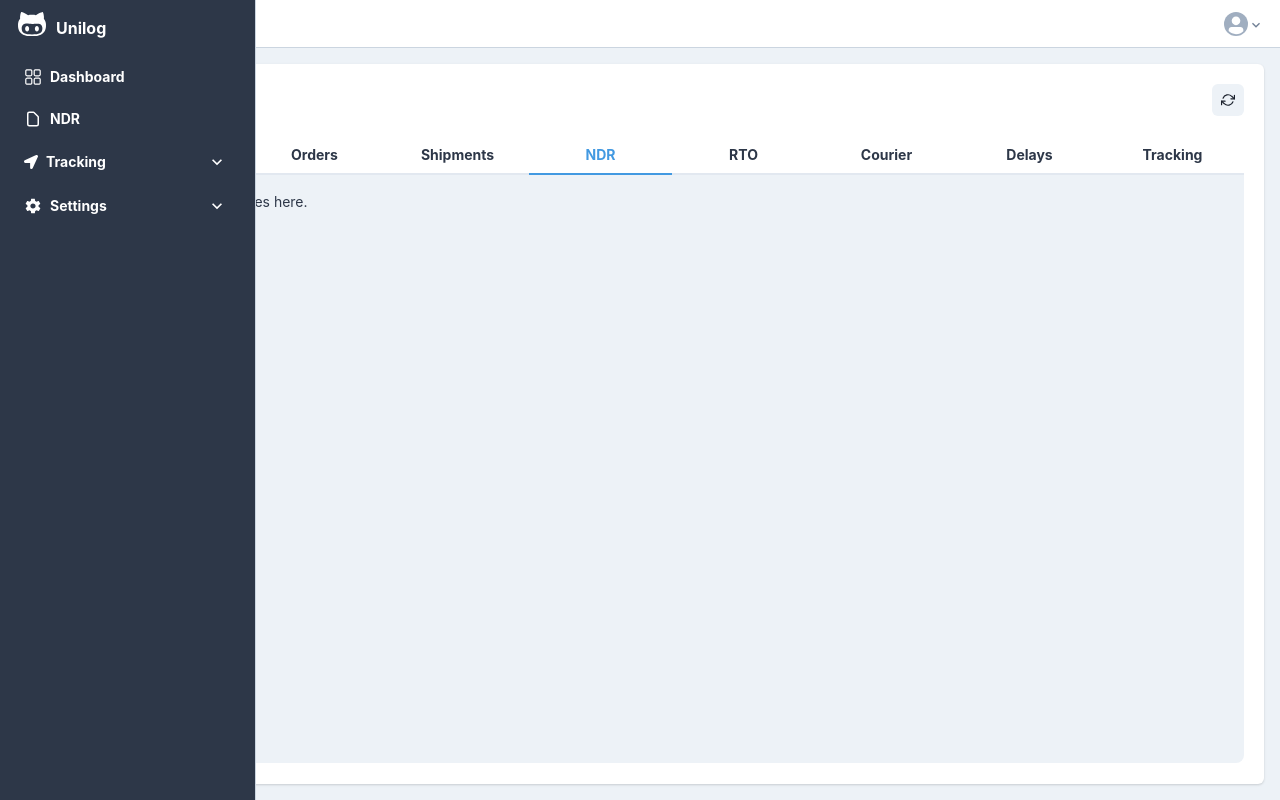
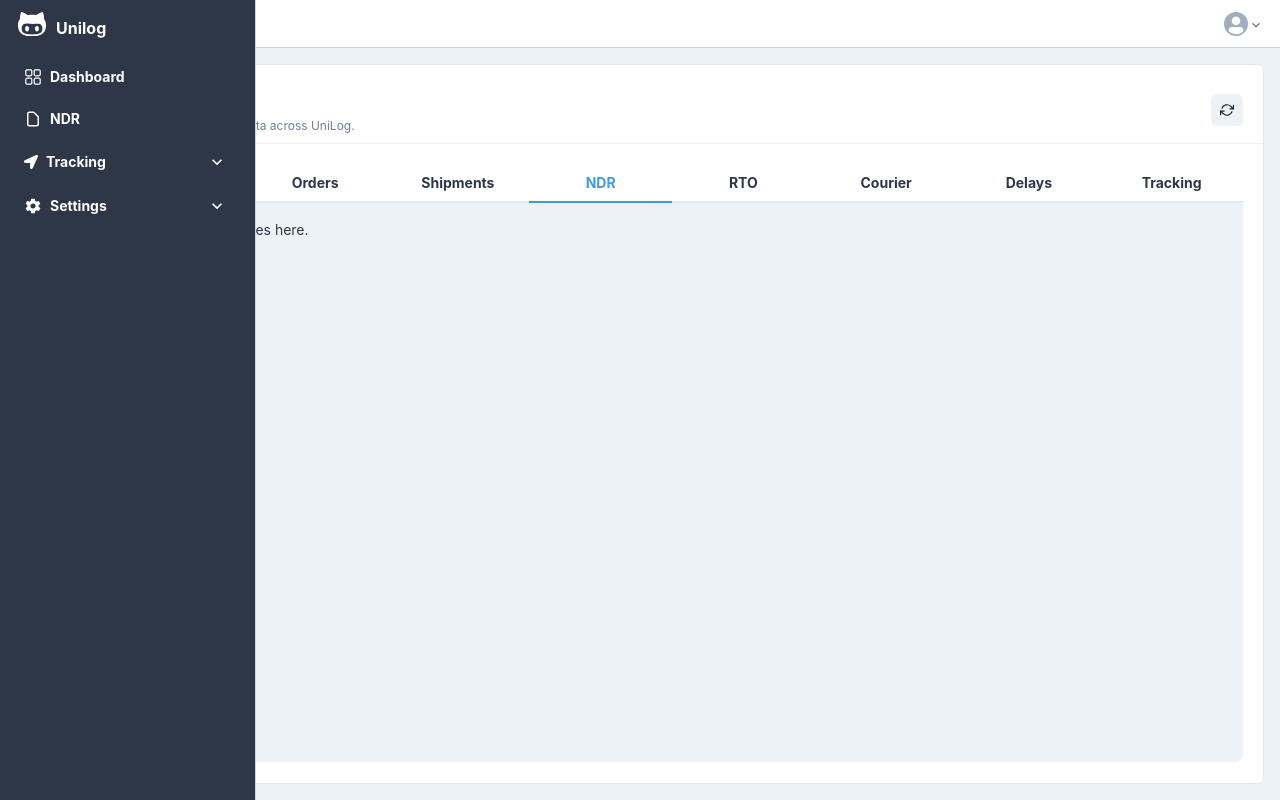
Before and after one commit to shaswat-jsr-97/unilog-shaswat, a Next.js app: page /dashboard/ndr in a window 1280 px wide. Built offline with nearby package versions, Linux system fonts and the light colour scheme.

Commit message:
Replace individual card components on different pages with a PageCard component

```diff
--- a/layouts/Dashboard/Dashboard.tsx
+++ b/layouts/Dashboard/Dashboard.tsx
@@ -1,21 +1,9 @@
-import {
-    Box,
-    Card,
-    CardBody,
-    CardHeader,
-    Flex,
-    Heading,
-    IconButton,
-    Tab,
-    TabList,
-    Tabs,
-    Tooltip,
-} from '@chakra-ui/react'
+import { Box, CardBody, Tab, TabList, Tabs } from '@chakra-ui/react'
 import Link from 'next/link'
 import { useRouter } from 'next/router'
 import React, { ReactNode, useEffect, useState } from 'react'
 import toast from 'react-hot-toast'
-import { FiRefreshCw } from 'react-icons/fi'
+import PageCard from 'shared/components/PageCard/PageCard'
 
 import { DASHBOARD_ROUTE_MAP, DASHBOARD_ROUTE_PATH } from './dashboard-route-map'
 import styles from './dashboard.module.scss'
@@ -33,24 +21,11 @@ export default function Dashboard({ children }: { children: ReactNode }) {
         return toast('Refreshing...')
     }
     return (
-        <Card w={`100%`}>
-            <CardHeader pb={0}>
-                <Flex flexDir="row" align={`center`} justify={`space-between`}>
-                    <Heading size="md" color="gray.900">
-                        Dashboard
-                    </Heading>
-                    <Box>
-                        <Tooltip label="Refresh" hasArrow>
-                            <IconButton
-                                size="sm"
-                                aria-label={'Refresh'}
-                                icon={<FiRefreshCw />}
-                                onClick={handleRefresh}
-                            />
-                        </Tooltip>
-                    </Box>
-                </Flex>
-            </CardHeader>
+        <PageCard
+            title="Dashboard"
+            subtitle="Consolidation of all your data across UniLog."
+            handleRefresh={handleRefresh}
+        >
             <CardBody>
                 <Tabs
                     isLazy
@@ -139,6 +114,6 @@ export default function Dashboard({ children }: { children: ReactNode }) {
                     <Box className={styles.dashboardTabPanel}>{children}</Box>
                 </Tabs>
             </CardBody>
-        </Card>
+        </PageCard>
     )
 }
--- /dev/null
+++ b/shared/components/PageCard/PageCard.tsx
@@ -0,0 +1,45 @@
+import { Box, Card, CardHeader, Divider, Flex, Heading, IconButton, Text, Tooltip } from '@chakra-ui/react'
+import { ReactNode } from 'react'
+import { FiRefreshCw } from 'react-icons/fi'
+
+type Props = {
+    title: string
+    subtitle?: string
+    handleRefresh?: () => void
+    children: ReactNode
+}
+
+export default function PageCard({ title, subtitle, handleRefresh, children }: Props) {
+    return (
+        <Card w={`100%`} variant="outline">
+            <CardHeader pb={2}>
+                <Flex flexDir="row" align={`center`} justify={`space-between`}>
+                    <Box>
+                        <Heading size="md" color="gray.900">
+                            {title}
+                        </Heading>
+                        <Text as="p" fontSize="xs" color="gray.500" mt={2}>
+                            {subtitle}
+                        </Text>
+                    </Box>
+                    {handleRefresh ? (
+                        <Box>
+                            <Tooltip label="Refresh" hasArrow>
+                                <IconButton
+                                    size="sm"
+                                    aria-label={'Refresh'}
+                                    icon={<FiRefreshCw />}
+                                    onClick={handleRefresh}
+                                />
+                            </Tooltip>
+                        </Box>
+                    ) : (
+                        <></>
+                    )}
+                </Flex>
+            </CardHeader>
+            <Divider />
+            {children}
+        </Card>
+    )
+}
```
Also changed, not shown: pages/settings/index.tsx (+4 -12 lines), pages/tracking/orders/index.tsx (+8 -1 lines).
